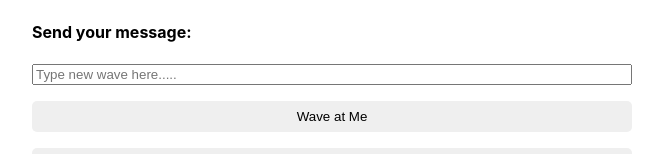
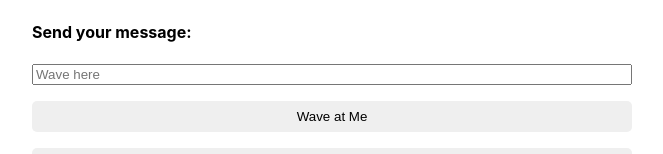
Before and after one commit to Cvga/waveportal-starter-project-main, a React (Create React App) app: page / in a window 1280 px wide. Shown: the part 158-312 px from the top of the page, without its empty margins (308-971 px from the left). Built offline with nearby package versions, Linux system fonts and the light colour scheme; the HTML template or start-up script is replaced by a standard one.

Commit message:
fixedLayout

```diff
--- a/src/App.js
+++ b/src/App.js
@@ -92,7 +92,7 @@ const App = () => {
         let count = await wavePortalContract.getTotalWaves();
         console.log("Retrieved total wave count...", count.toNumber());
 
-        const waveTxn = await wavePortalContract.wave("This is the wave", { gasLimit: 300000 });
+        const waveTxn = await wavePortalContract.wave(message, { gasLimit: 300000 });
         console.log("Mining...", waveTxn.hash);
 
         await waveTxn.wait();
@@ -130,7 +130,7 @@ const App = () => {
 
 
         <div className="dataContainer">
-          <h4>Send your message:</h4> <input type="text" name="kycAddress" placeholder={"Type new wave here....."} onChange={null} />
+          <h4>Send your message:</h4> <input type="text" name="AddressWhitelisted" placeholder={"Wave here"} onChange={null} />
         </div>
 
         <button className="waveButton" onClick={wave}>
```
